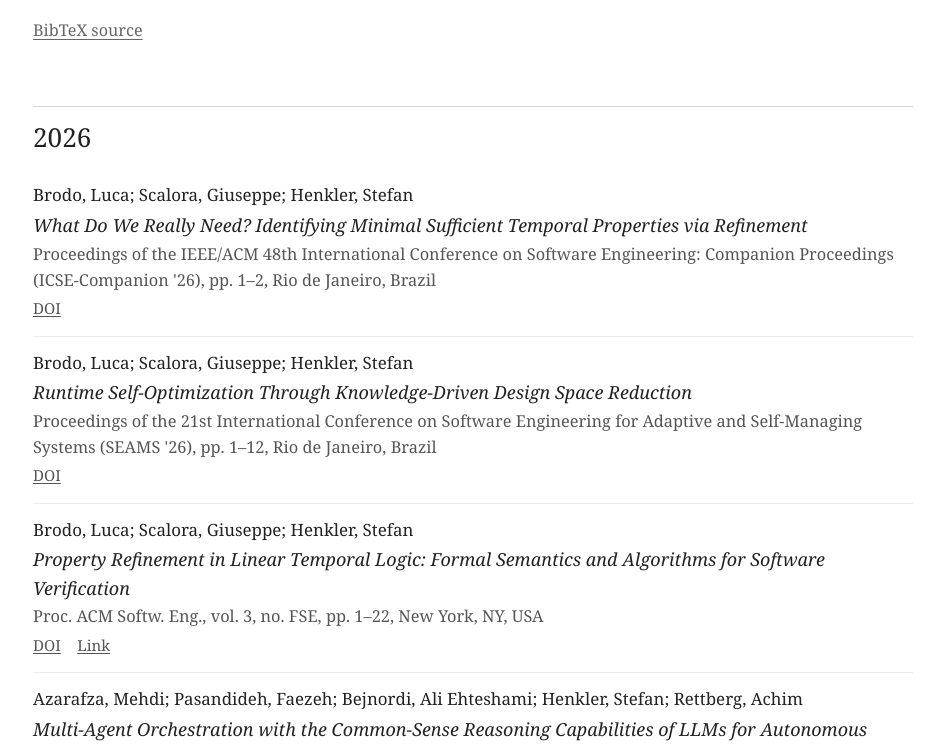
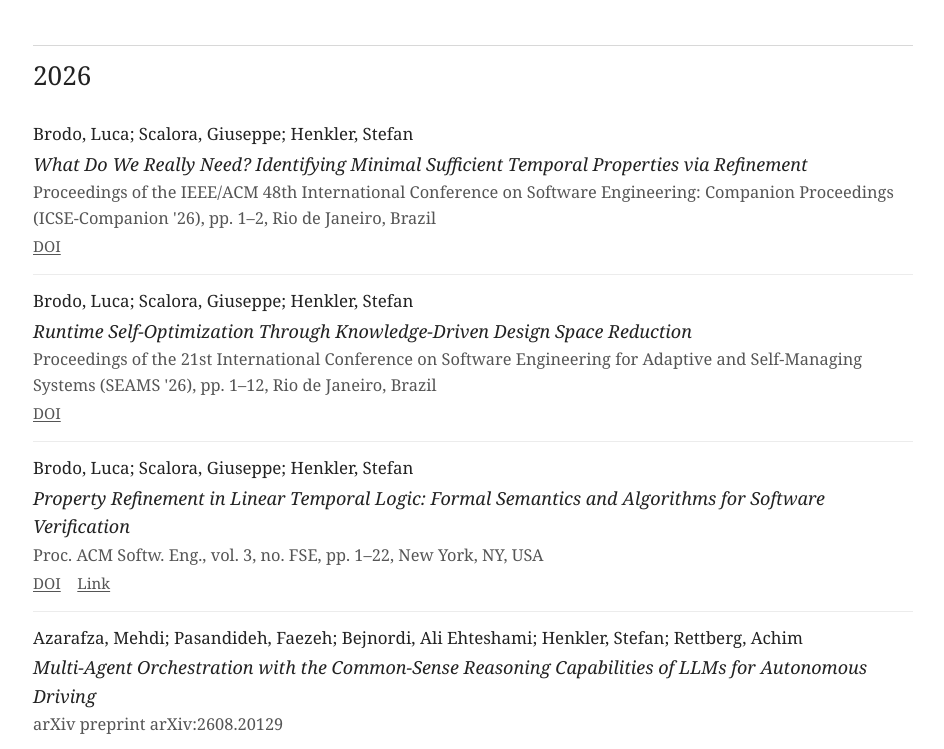
Before and after one commit to shenkler/stefanhenkler.github.io, a plain HTML site: page publications/index.html in a window 1280 px wide. Shown: the part 254-1003 px from the top of the page, without its empty margins (167-1111 px from the left). Drawn offline with Linux system fonts and the light colour scheme.

Commit message:
minor updates

```diff
--- a/publications/index.html
+++ b/publications/index.html
@@ -14,7 +14,6 @@
 </header>
 <main>
   <h1>Publications</h1>
-  <p class="publications-toolbar"><a href="../data/henkler_all.bib">BibTeX source</a></p>
   <!-- PUBLICATIONS:START -->
 <section class="year-group" aria-labelledby="year-2026"><h2 id="year-2026">2026</h2>
 <article class="publication" id="pub-BrodoScaloraHenkler2026MinimalTemporalProperties" data-bibkey="BrodoScaloraHenkler2026MinimalTemporalProperties">
```
Also changed, not shown: publications/template.html (+0 -1 lines).
